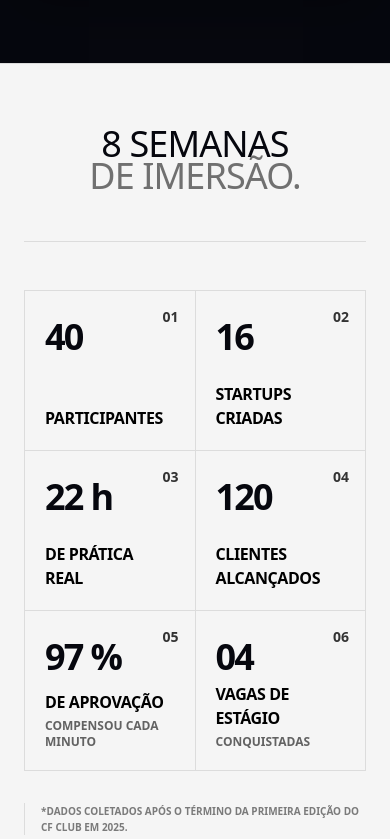
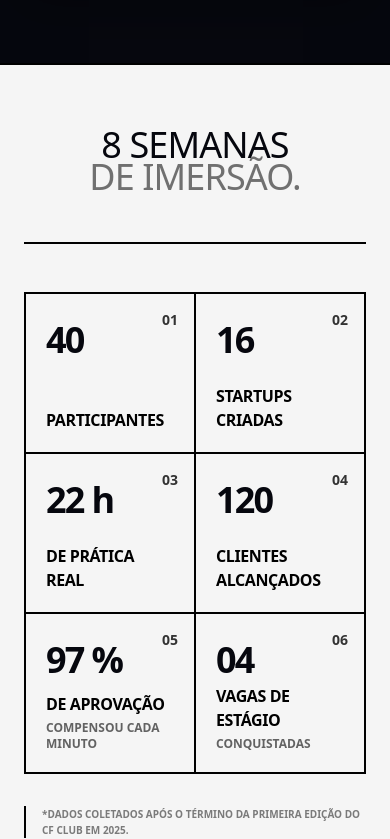
Before and after one commit to PedroPaulJobs/cf-club-site, a Next.js app: page / in a window 390 px wide. Shown: the part 2685-3524 px from the top of the page. Built offline with nearby package versions, Linux system fonts and the light colour scheme; a web font is replaced by a local one.

Commit message:
UI: change mobile impact grid borders to 2px solid

```diff
--- a/components/ImpactSection.tsx
+++ b/components/ImpactSection.tsx
@@ -44,11 +44,11 @@ function Counter({ value, suffix }: { value: number; suffix?: string }) {
 
 export default function ImpactSection() {
     return (
-        <section className="bg-[#F5F5F5] text-[#06070E] py-16 md:py-24 border-t border-black/10 md:border-t-[3px] md:border-black">
+        <section className="bg-[#F5F5F5] text-[#06070E] py-16 md:py-24 border-t-2 border-black md:border-t-[3px]">
             <div className="max-w-7xl mx-auto px-6">
 
                 {/* Section Header */}
-                <div className="mb-12 md:mb-16 border-b border-black/10 md:border-b-[3px] md:border-black pb-8">
+                <div className="mb-12 md:mb-16 border-b-2 border-black md:border-b-[3px] pb-8">
                     <h2 className="font-serif text-4xl md:text-5xl lg:text-7xl text-cf-black tracking-tight leading-[0.9] text-center mb-4">
                         8 SEMANAS <br />
                         <span className="text-cf-dim">DE IMERSÃO.</span>
@@ -56,12 +56,12 @@ export default function ImpactSection() {
                 </div>
 
                 {/* Grid (Minimalist on mobile, Heavy on Desktop) */}
-                <div className="grid grid-cols-2 md:grid-cols-3 border-t border-l border-black/10 md:border-[3px] md:border-b-0 md:border-r-0 md:border-black">
+                <div className="grid grid-cols-2 md:grid-cols-3 border-t-2 border-l-2 border-black md:border-[3px] md:border-b-0 md:border-r-0">
                     {METRICS.map((metric, index) => (
                         <div
                             key={index}
                             className={clsx(
-                                "border-b border-r border-black/10 md:border-b-[3px] md:border-r-[3px] md:border-black p-5 md:p-10 flex flex-col justify-between h-[160px] md:h-[280px] hover:bg-black hover:text-[#F5F5F5] transition-colors duration-500 group relative overflow-hidden",
+                                "border-b-2 border-r-2 border-black md:border-b-[3px] md:border-r-[3px] p-5 md:p-10 flex flex-col justify-between h-[160px] md:h-[280px] hover:bg-black hover:text-[#F5F5F5] transition-colors duration-500 group relative overflow-hidden",
                                 "col-span-1"
                             )}
                         >
@@ -94,7 +94,7 @@ export default function ImpactSection() {
                 </div>
 
                 {/* Footer Note */}
-                <div className="mt-8 flex justify-between items-end border-l border-black/10 md:border-l-[3px] md:border-black pl-4">
+                <div className="mt-8 flex justify-between items-end border-l-2 border-black md:border-l-[3px] pl-4">
                     <p className="font-mono text-[10px] md:text-xs font-bold uppercase max-w-md leading-relaxed text-black/50 md:text-black/70">
                         *Dados coletados após o término da primeira edição do CF Club em 2025.
                     </p>
```
